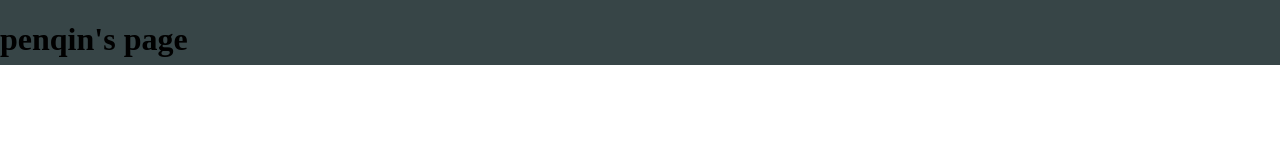
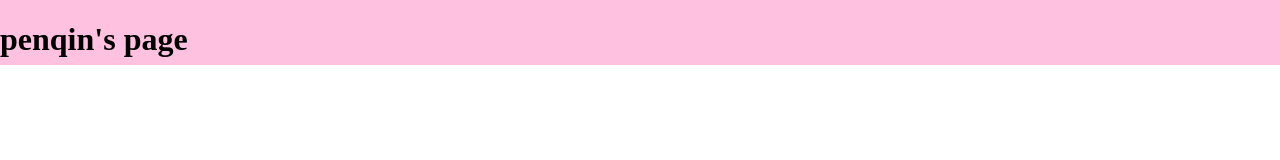
Before and after one commit to penqin1024/penqin1024.github.io, a plain HTML site: page index.html in a window 1280 px wide. Drawn offline with Linux system fonts and the light colour scheme.

Commit message:
Update stylesheet.css

```diff
--- a/stylesheet.css
+++ b/stylesheet.css
@@ -78,7 +78,7 @@ a {
 header {
   height: 65px;
   width: 100%;
-  background-color: rgba(34,49,52,0.9);
+  background-color: rgba(255,187,221,0.9);
   position :fixed;
   top: 0;
   z-index: 10;
```
